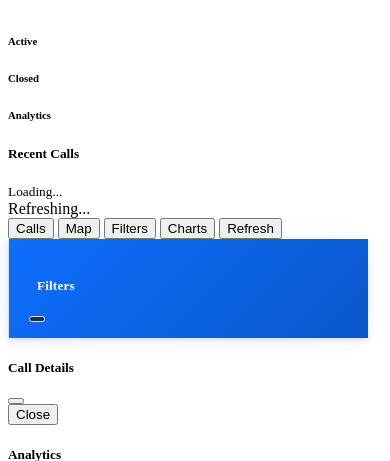
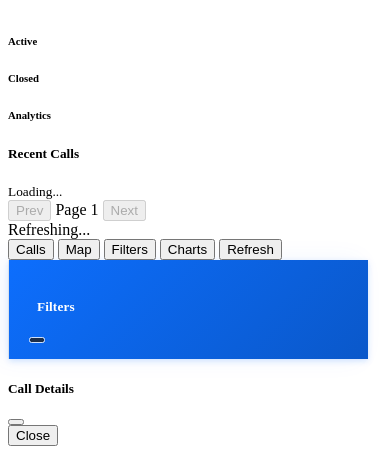
Before and after one commit to k9barry/nws-cad, a PHP site: the page made by src/Dashboard/Views/dashboard-mobile.php in a window 390 px wide. Shown: the part 136-597 px from the top of the page. Run offline with PHP 8.4, Linux system fonts and the light colour scheme; the template is opened without the code that fills it, so the values that code supplies are empty.

Commit message:
feat(mobile): add prev/next pager to calls list
MobileDashboard already tracked currentPage/perPage/totalCalls but the view
rendered no controls, so users were stuck on page 1. Add a prev/next pager
below #mobile-calls-list wired through the existing data-mobile-action
delegator (CSP-safe). Hide it when totalPages <= 1 and when the result set
is empty. Reset currentPage to 1 on stat-card status filter changes so a
deep page index doesn't leak into a new filter.

Co-Authored-By: Claude Opus 4.7 (1M context) <noreply@anthropic.com>

```diff
--- a/src/Dashboard/Views/dashboard-mobile.php
+++ b/src/Dashboard/Views/dashboard-mobile.php
@@ -60,6 +60,16 @@
         <div id="mobile-calls-list">
             <!-- Calls will be loaded here -->
         </div>
+
+        <nav id="mobile-calls-pagination" class="mobile-pagination d-none" aria-label="Calls pagination">
+            <button type="button" class="btn btn-outline-primary btn-sm" data-mobile-action="prev-page" disabled>
+                <i class="bi bi-chevron-left"></i> Prev
+            </button>
+            <span class="mobile-pagination-info" id="mobile-page-info">Page 1</span>
+            <button type="button" class="btn btn-outline-primary btn-sm" data-mobile-action="next-page" disabled>
+                Next <i class="bi bi-chevron-right"></i>
+            </button>
+        </nav>
     </div>
 
     <!-- Map View (Hidden by default) -->
```
Also changed, not shown: public/assets/css/mobile.css, public/assets/js/mobile.js.
